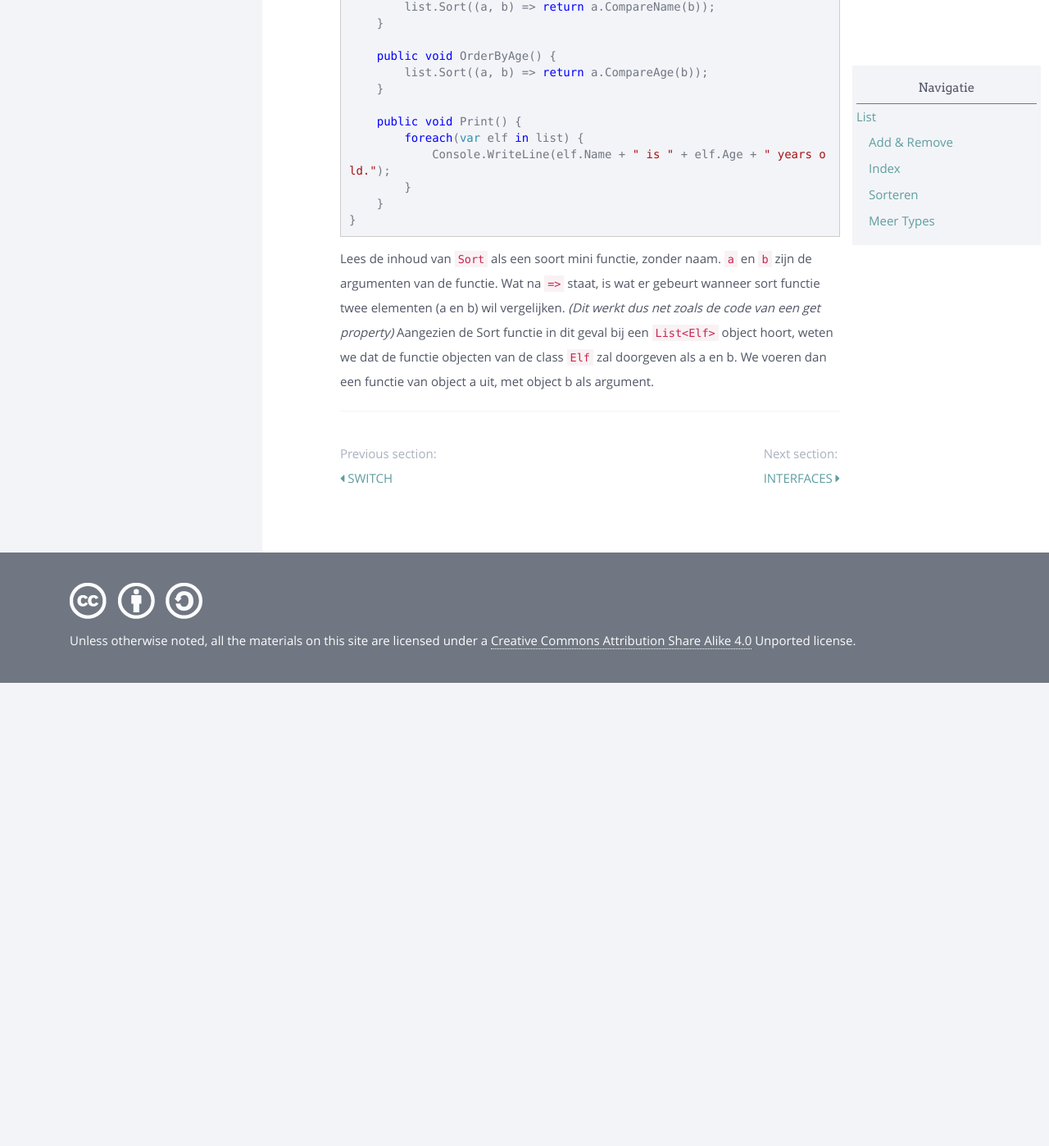
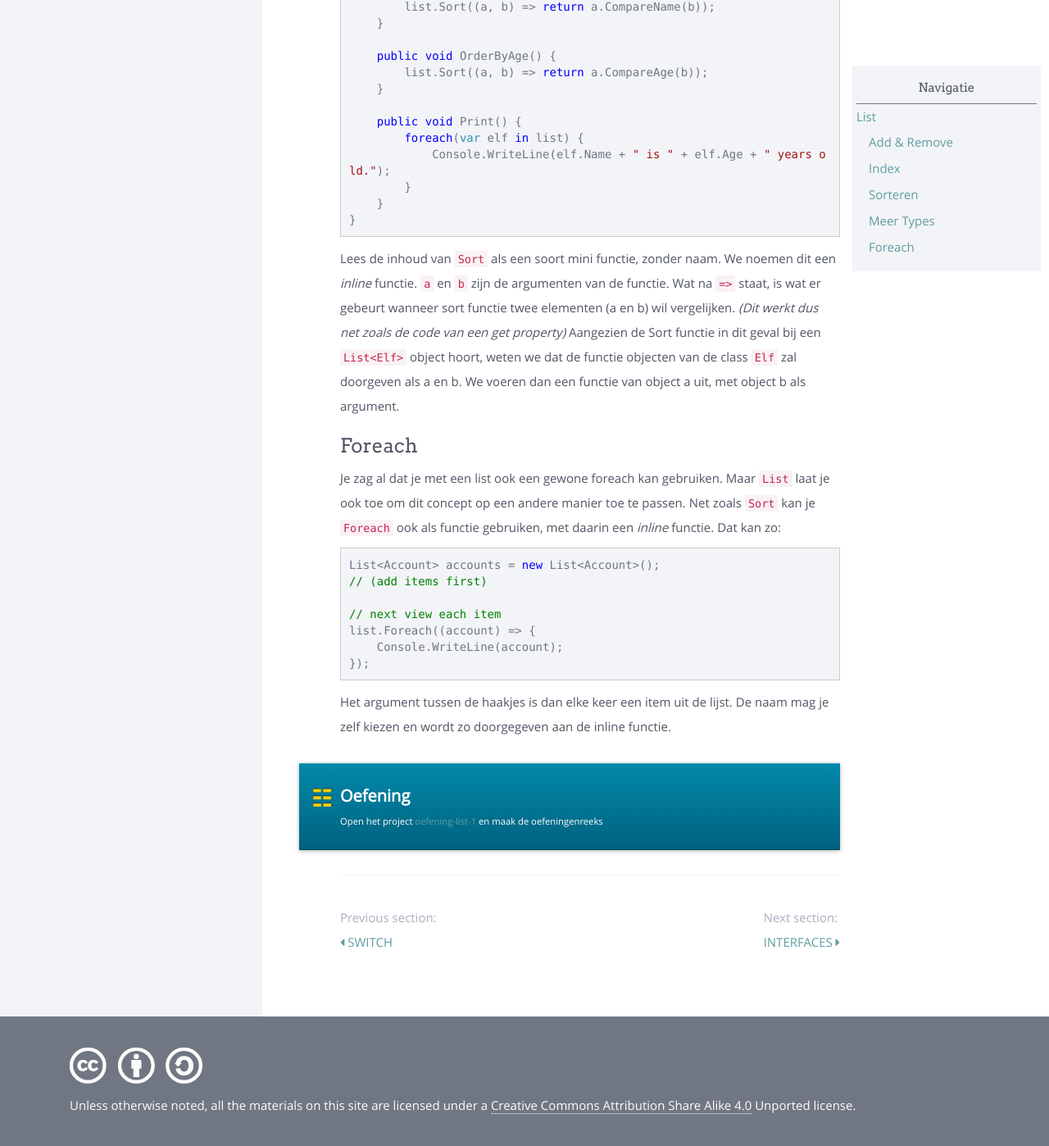
Before and after one commit to sma-it/sma-it.github.io, a Jekyll site: the page built from modules/advanced/_posts/2000-03-01-List.md, in a window 1280 px wide and 1400 px high, scrolled down 3510 px. Shown: the whole window at 82% size. Built offline with Jekyll 4.4.1, drawn with Linux system fonts in a browser that asks for light colours; nearby versions of some CDN libraries; before the commit the page ends 4343 px from its top, so only the background shows below that.

Commit message:
added text about foreach

````diff
--- a/modules/advanced/_posts/2000-03-01-List.md
+++ b/modules/advanced/_posts/2000-03-01-List.md
@@ -164,4 +164,23 @@ public class Elves {
 }
 ```
 
-Lees de inhoud van `Sort` als een soort mini functie, zonder naam. `a` en `b` zijn de argumenten van de functie. Wat na `=>` staat, is wat er gebeurt wanneer sort functie twee elementen (a en b) wil vergelijken. _(Dit werkt dus net zoals de code van een get property)_ Aangezien de Sort functie in dit geval bij een `List<Elf>` object hoort, weten we dat de functie objecten van de class `Elf` zal doorgeven als a en b. We voeren dan een functie van object a uit, met object b als argument.
+Lees de inhoud van `Sort` als een soort mini functie, zonder naam. We noemen dit een _inline_ functie. `a` en `b` zijn de argumenten van de functie. Wat na `=>` staat, is wat er gebeurt wanneer sort functie twee elementen (a en b) wil vergelijken. _(Dit werkt dus net zoals de code van een get property)_ Aangezien de Sort functie in dit geval bij een `List<Elf>` object hoort, weten we dat de functie objecten van de class `Elf` zal doorgeven als a en b. We voeren dan een functie van object a uit, met object b als argument.
+
+## Foreach
+
+Je zag al dat je met een list ook een gewone foreach kan gebruiken. Maar `List` laat je ook toe om dit concept op een andere manier toe te passen. Net zoals `Sort` kan je `Foreach` ook als functie gebruiken, met daarin een _inline_ functie. Dat kan zo:
+
+```csharp
+List<Account> accounts = new List<Account>();
+// (add items first)
+
+// next view each item
+list.Foreach((account) => {
+    Console.WriteLine(account);
+});
+```
+Het argument tussen de haakjes is dan elke keer een item uit de lijst. De naam mag je zelf kiezen en wordt zo doorgegeven aan de inline functie.
+
+<div class="note oefening">
+    <p>Open het project <a href="https://github.com/sma-it/oefening-list-1">oefening-list-1</a> en maak de oefeningenreeks</p>
+</div>
````
